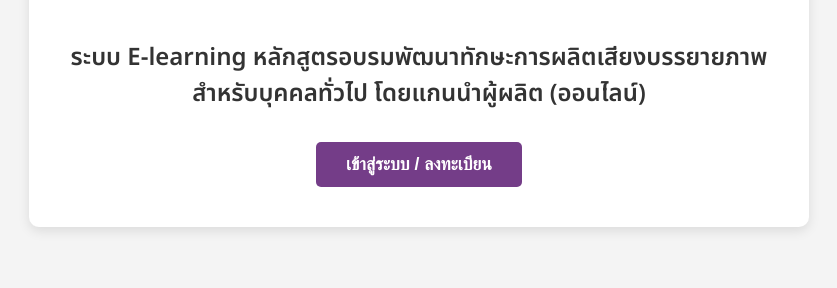
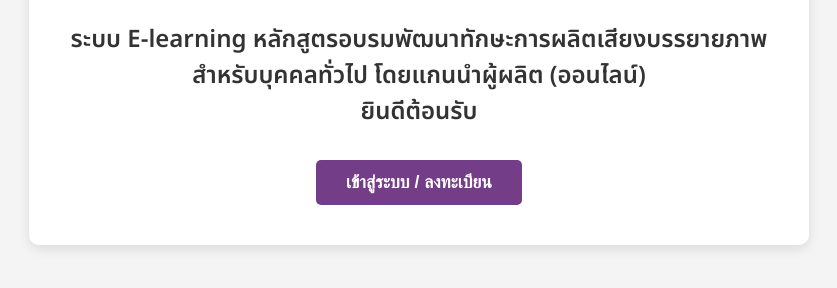
Before and after one commit to Jcresearch-tu/elearning.online.phase3, a plain HTML site: page index.html in a window 1280 px wide. Shown: the part 468-756 px from the top of the page, without its empty margins (221-1058 px from the left). Drawn offline with Linux system fonts and the light colour scheme.

Commit message:
Update index.html

```diff
--- a/index.html
+++ b/index.html
@@ -108,7 +108,8 @@
     <img src="https://raw.githubusercontent.com/Jcresearch-tu/elearning.online.phase3/main/AD Logo.png" alt="Logo AD" class="logo-ad">
 
     <h1 class="title">
-      ระบบ E-learning หลักสูตรอบรมพัฒนาทักษะการผลิตเสียงบรรยายภาพสำหรับบุคคลทั่วไป โดยแกนนำผู้ผลิต (ออนไลน์)
+      ระบบ E-learning หลักสูตรอบรมพัฒนาทักษะการผลิตเสียงบรรยายภาพสำหรับบุคคลทั่วไป โดยแกนนำผู้ผลิต (ออนไลน์) <br>
+      ยินดีต้อนรับ
     </h1>
 
     <button class="btn-custom" onclick="redirectToApp()">
```
